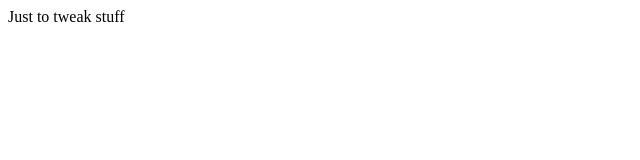
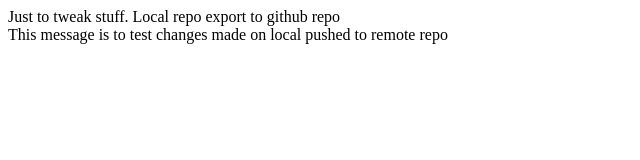
Before and after one commit to SQuirreL4niner/Sprint_One, a plain HTML site: page Simple_Web/WebContent/index.html in a window 1280 px wide. Shown: the whole page, without its empty margins (0-640 px from the left). Drawn offline with Linux system fonts and the light colour scheme.

Commit message:
change to html file in Simple_Web folder

```diff
--- a/Simple_Web/WebContent/index.html
+++ b/Simple_Web/WebContent/index.html
@@ -5,6 +5,7 @@
 <title>Simple Web Page</title>
 </head>
 <body>
-Just to tweak stuff
+Just to tweak stuff. Local repo export to github repo </br>
+This message is to test changes made on local pushed to remote repo</br>
 </body>
 </html>
```
